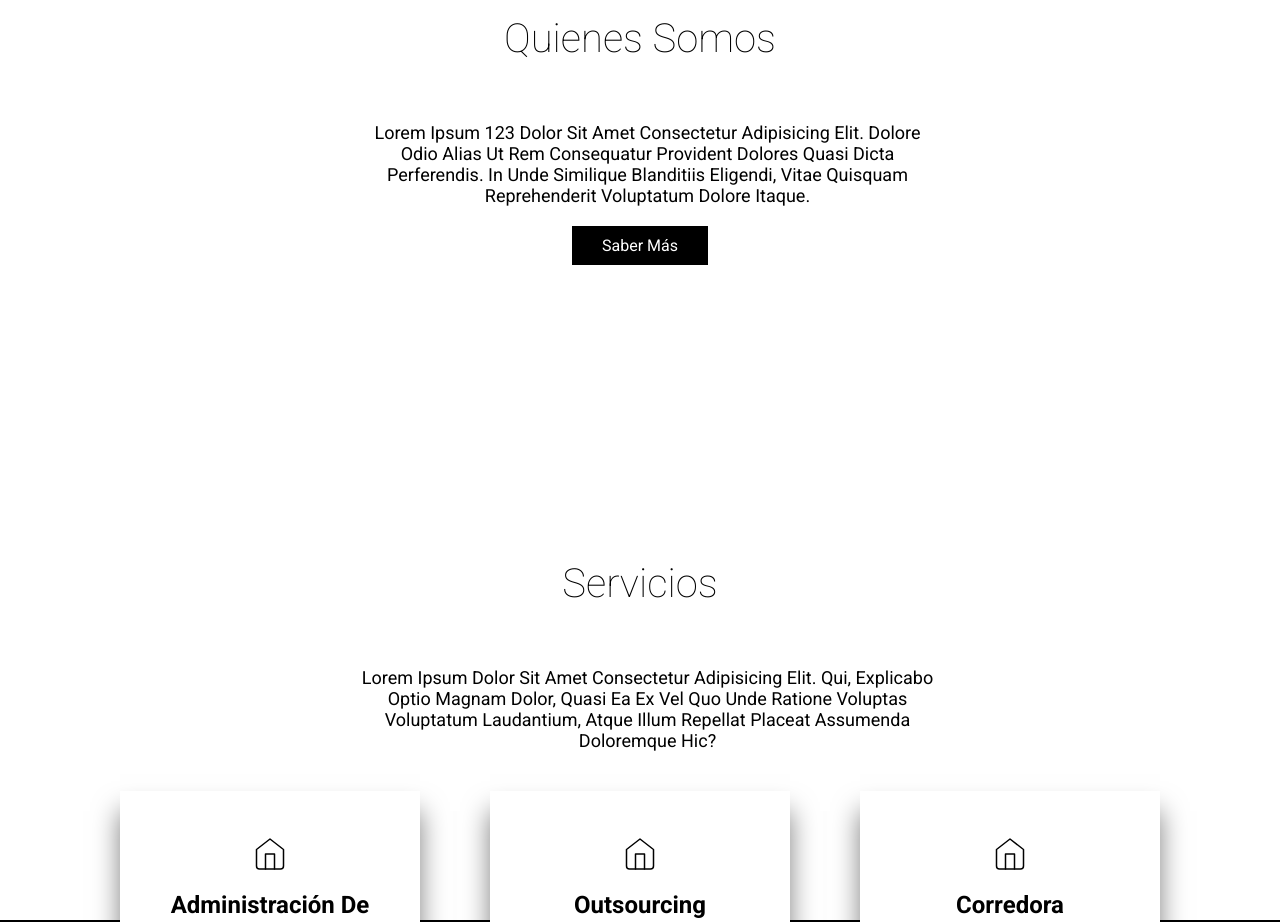
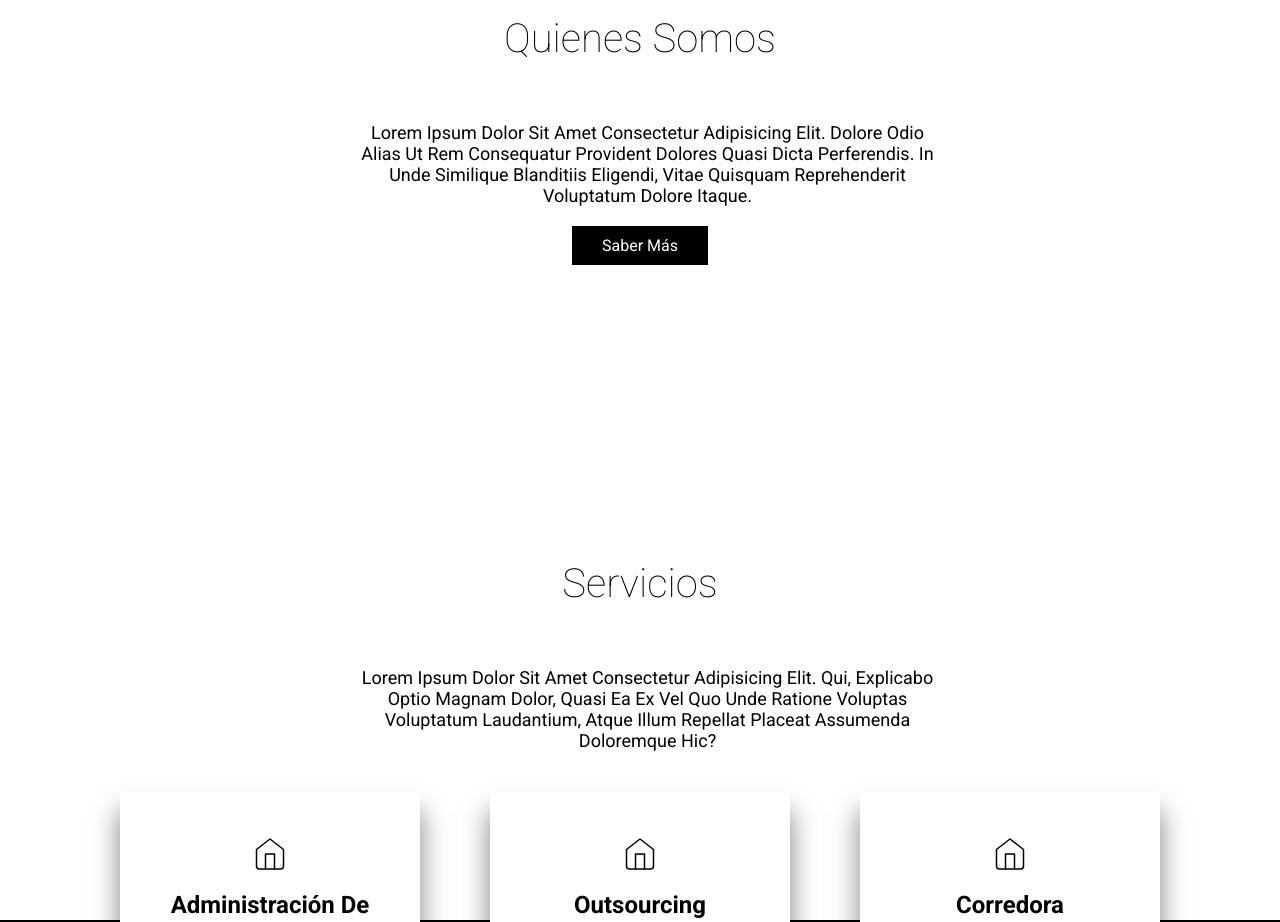
Before and after one commit to Mauhro/Alto-Comunidades, a plain HTML site: page index.html in a window 1280 px wide. Shown: the part 980-1902 px from the top of the page. Drawn offline with Linux system fonts and the light colour scheme.

Commit message:
Borre el 123 del Lorem

```diff
--- a/index.html
+++ b/index.html
@@ -35,7 +35,7 @@
         <div class="content">
             <div class="about-text">
                 <h3>Quienes Somos</h3>
-                <p>Lorem ipsum 123 dolor sit amet consectetur adipisicing elit. Dolore odio alias ut rem consequatur
+                <p>Lorem ipsum dolor sit amet consectetur adipisicing elit. Dolore odio alias ut rem consequatur
                     provident dolores quasi dicta perferendis. In unde similique blanditiis eligendi, vitae quisquam
                     reprehenderit voluptatum dolore itaque.</p>
                 <a href="#" class="btn2">Saber Más</a>
```
